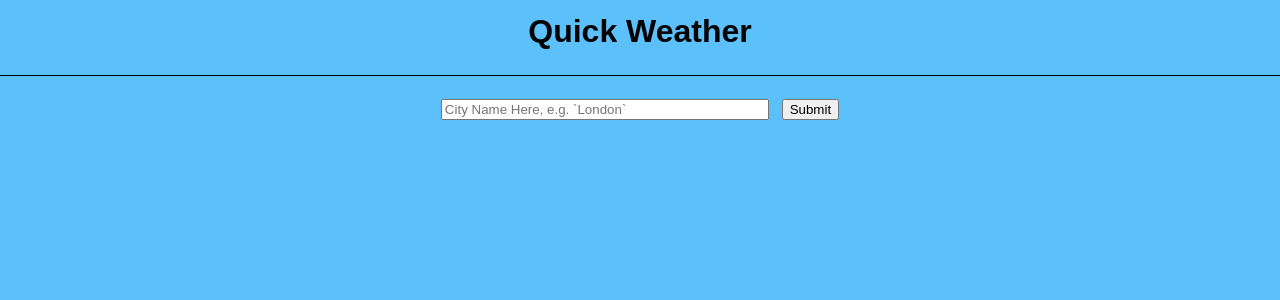
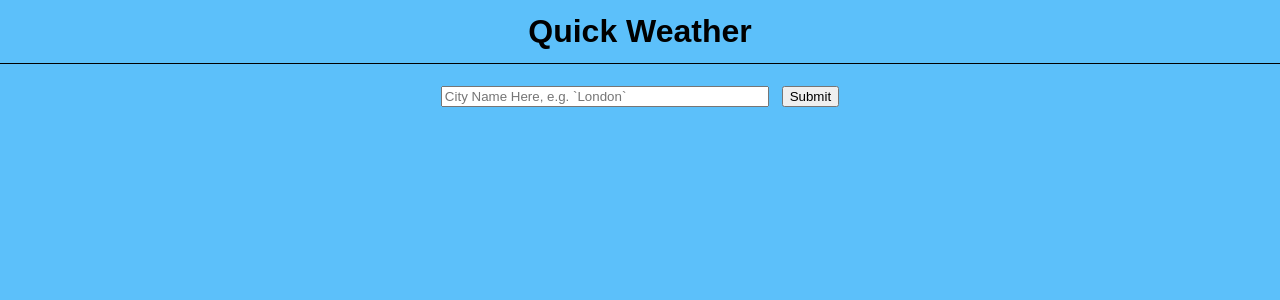
Before and after one commit to ajzajac/quick-weather, a React (Create React App) app: page / in a window 1280 px wide. Shown: the top 300 px of the page. Built offline with nearby package versions, Linux system fonts and the light colour scheme.

Commit message:
css padding adjustment

```diff
--- a/src/App.css
+++ b/src/App.css
@@ -17,7 +17,7 @@
 .mainContainer h1 {
   border-bottom: 1px solid black;
   padding-top: 2%;
-  padding-bottom: 2%;
+  padding-bottom: 1%;
   margin-top: -1%;
   font-family: Arial, Helvetica, sans-serif;
 }
```
